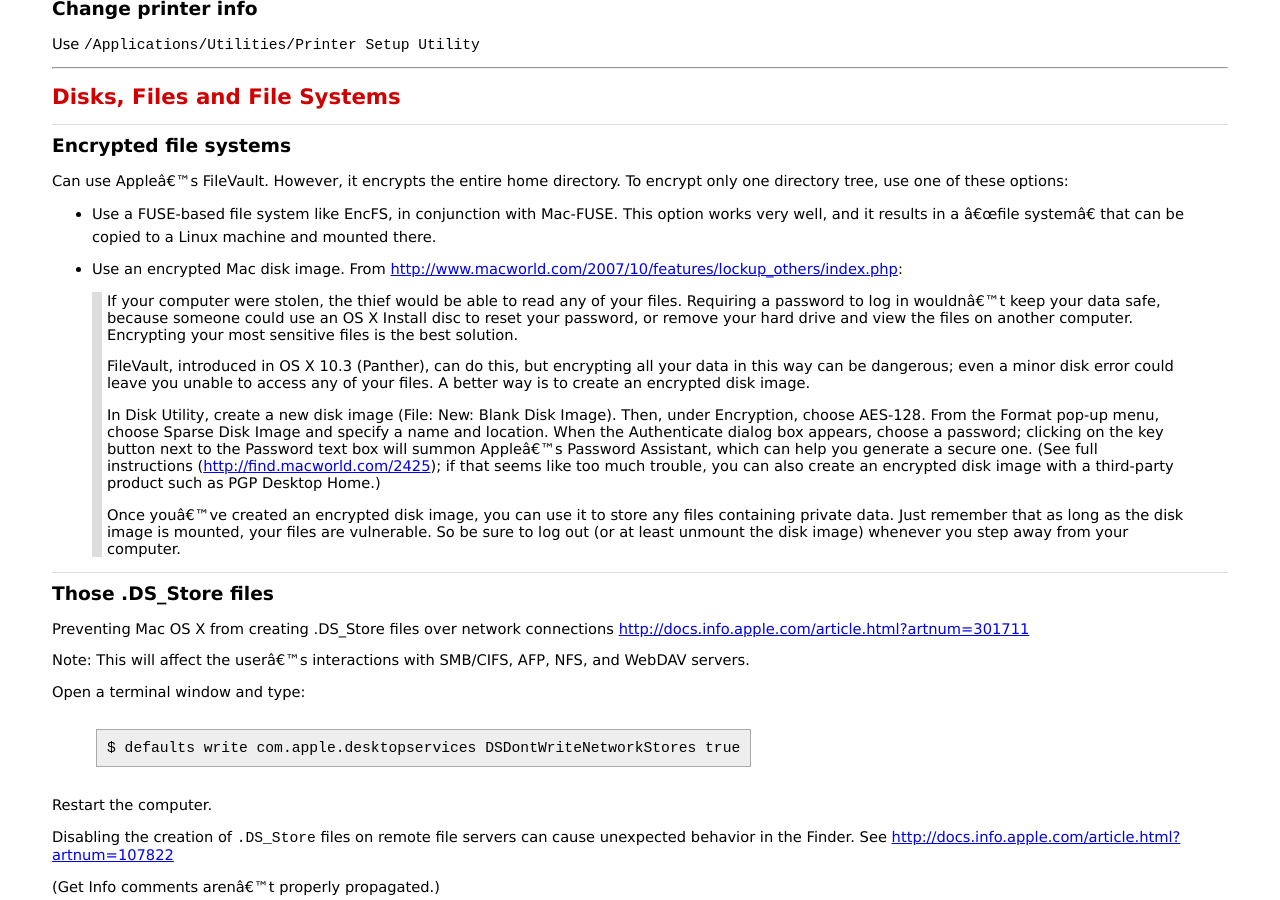
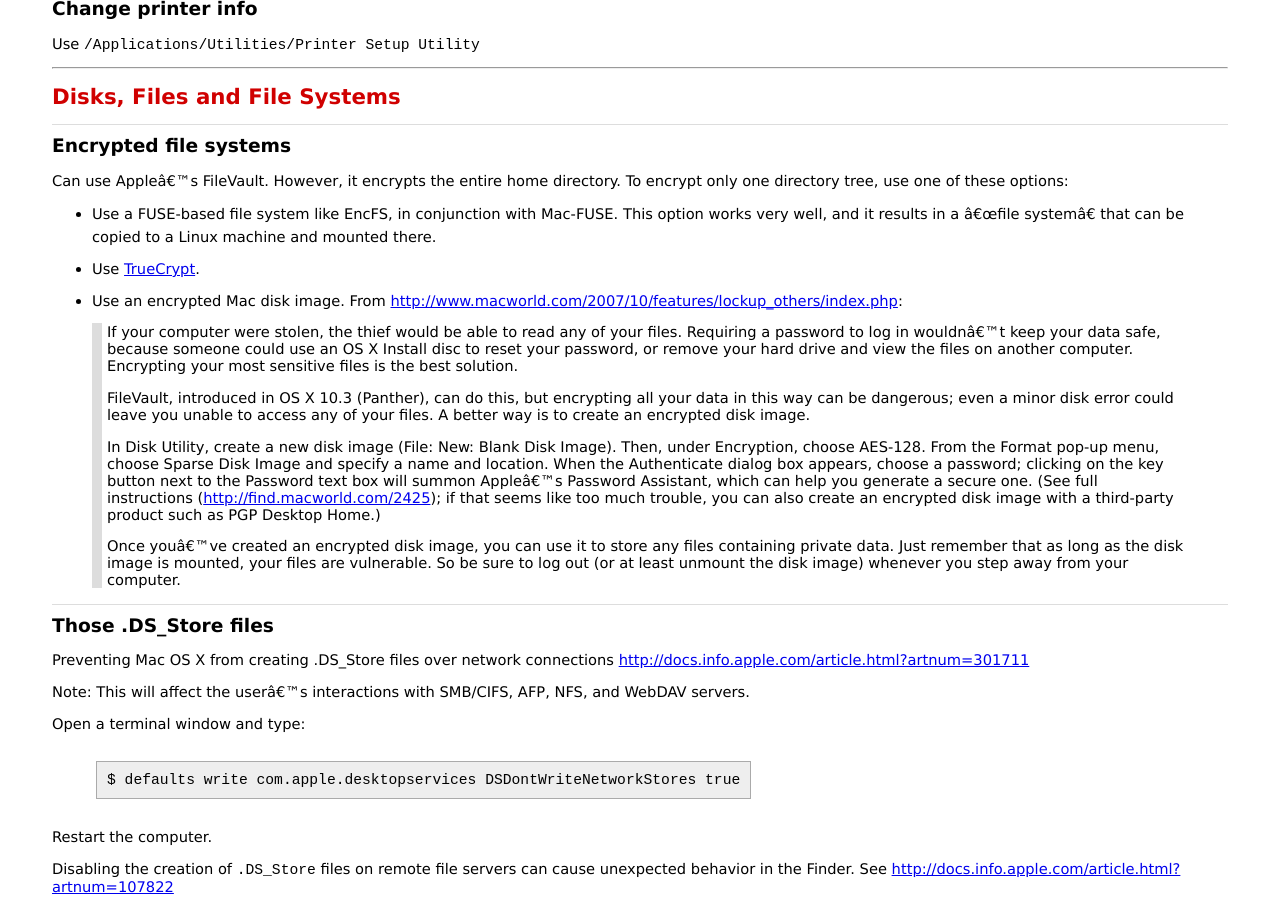
Before and after one commit to bmc/cheat-sheets, a Jekyll site: the page built from mac-os-x.md, in a window 1280 px wide and 900 px high, scrolled down 4676 px. Built offline with Jekyll 4.4.1, drawn with Linux system fonts in a browser that asks for light colours.

Commit message:
Add ref to TrueCrypt

```diff
--- a/mac-os-x.md
+++ b/mac-os-x.md
@@ -265,6 +265,8 @@ To encrypt only one directory tree, use one of these options:
   This option works very well, and it results in a "file system" that can
   be copied to a Linux machine and mounted there.
 
+* Use [TrueCrypt](http://www.trucrypt.org/).
+
 * Use an encrypted Mac disk image. From
   <http://www.macworld.com/2007/10/features/lockup_others/index.php>:
 
```
